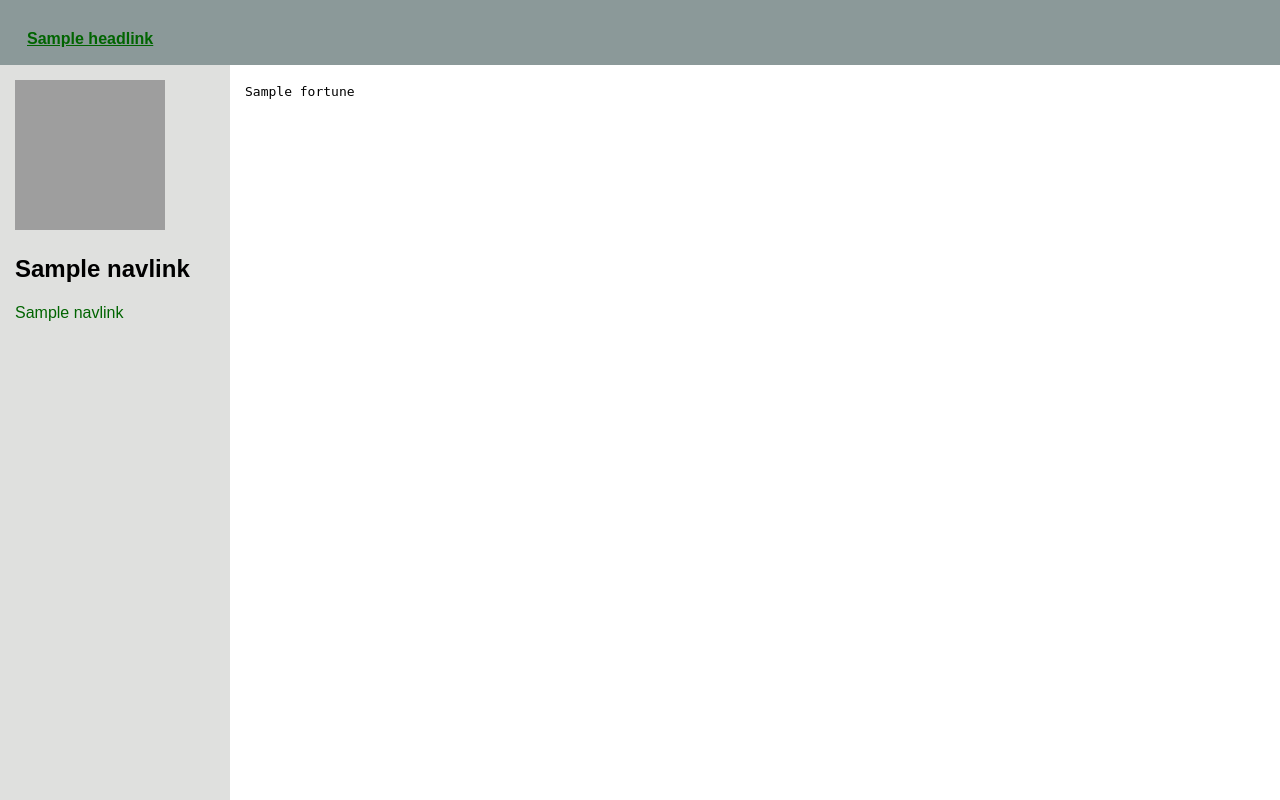
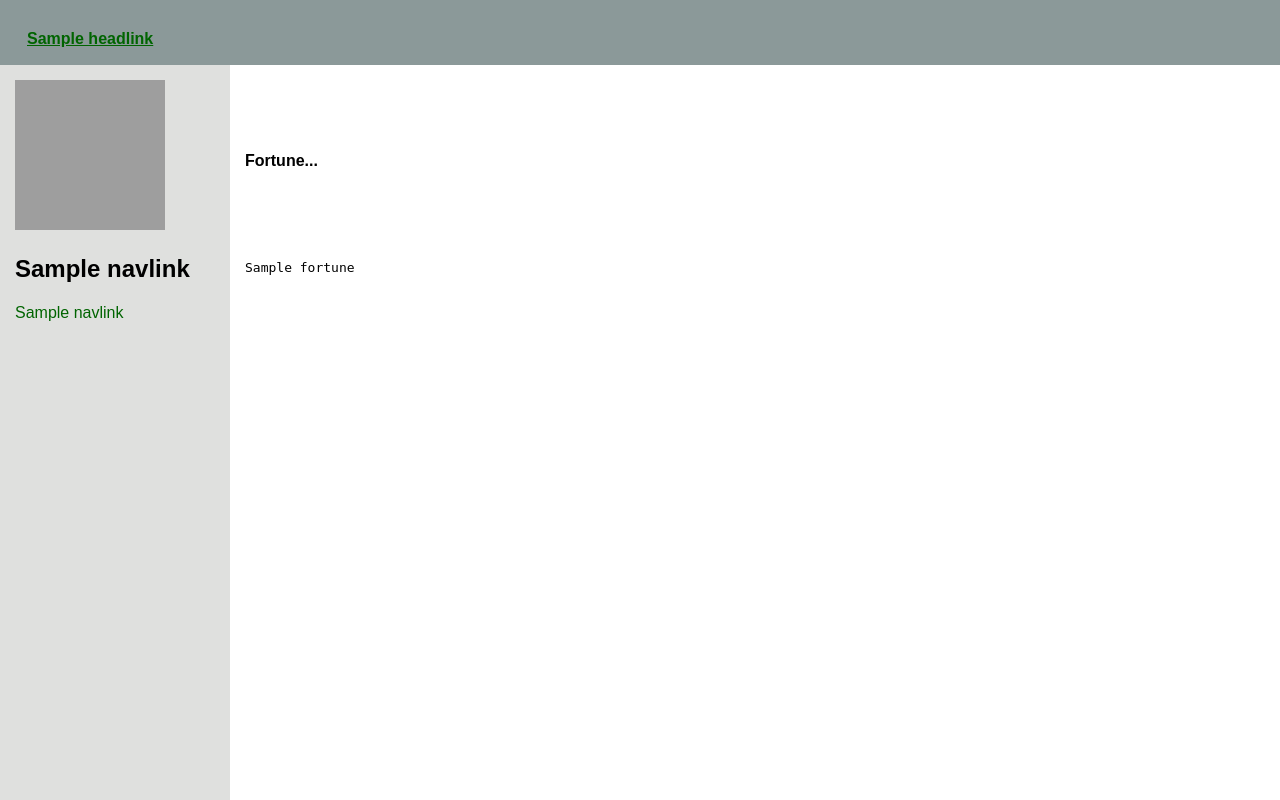
Before and after one commit to TorpedoAway/flask-sandbox, a Flask app: template templates/gen.html in a window 1280 px wide. Run offline with Flask 2, Linux system fonts and the light colour scheme; the template is opened without the code that fills it: most values are stand-ins (such as "Sample title", 1, 10 or a date in 2020); lists and menus that the app fills with data are empty; grey boxes are pictures that could not be loaded.

Commit message:
Update gen.html

```diff
--- a/templates/gen.html
+++ b/templates/gen.html
@@ -3,6 +3,10 @@
 
 
 {% if fortune is defined %}
+<br><br>
+<h4>Fortune...</h4>
+<br>
+<br>
 <pre>
 {{ fortune }}
 </pre>
```
